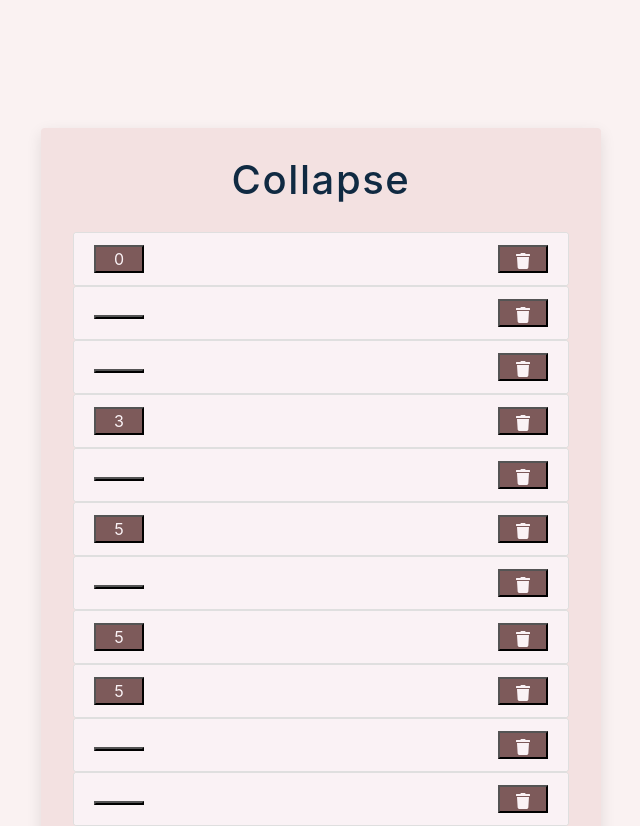
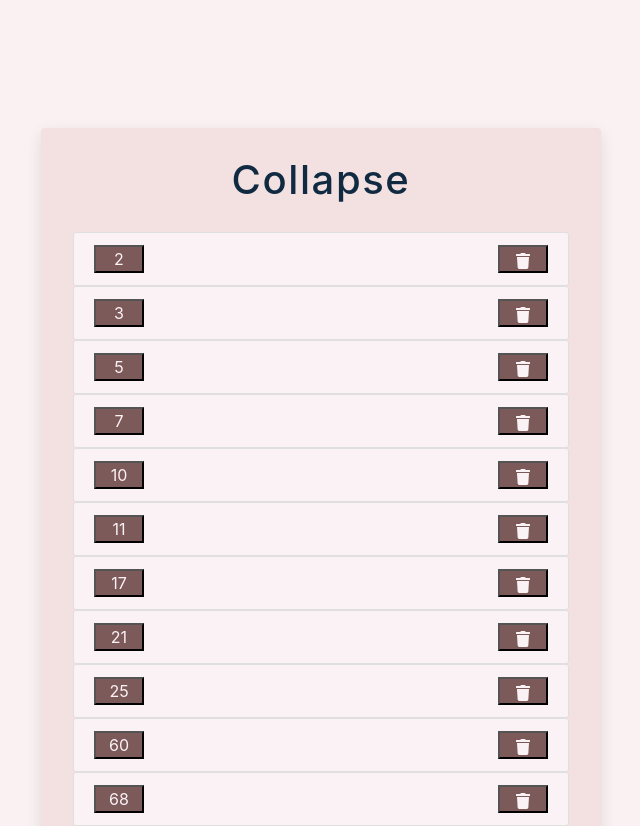
Before and after one commit to jaleyerdelen/accordion, a React (Create React App) app: page / in a window 1280 px wide. Shown: the top 826 px of the page, without its empty margins (319-959 px from the left). Built offline with nearby package versions, Linux system fonts and the light colour scheme.

Commit message:
Updated Toggle

```diff
--- a/src/App.js
+++ b/src/App.js
@@ -24,19 +24,24 @@ function App() {
     setDatas(datas.filter((item) => item.ID !== ID));
   };
 
-  const nest = (items, ID, link = "parentID") =>
-    items
-      .filter((item) => item[link] === ID)
-      .map((item) => ({ ...item, children: nest(items, item.ID) }));
-  console.log(nest(data));
+
+
+    let arr = [];
+    const nest = (items, ID, link = "parentID") =>
+      arr = items
+        .filter((item) => item[link] === ID)
+        .map((item) => ({ ...item, children: nest(items, item.ID) }));
+
+    nest(data)
 
   return (
     <section className="section-center">
       {alert.show && <Alert {...alert} removeAlert={showAlert} list={datas} />}
       <h2 className="text-center">Collapse</h2>
       <div className="grocery-container"></div>
-      <Toggle items={datas} nest={nest} removeItem={removeItem} />
+      <Toggle  items={arr} removeItem={removeItem} />
     </section>
+
   );
 }
 
--- a/src/Toggle.js
+++ b/src/Toggle.js
@@ -4,9 +4,7 @@ import { useAccordionToggle } from "react-bootstrap/AccordionToggle";
 import { FaTrash } from "../node_modules/react-icons/fa";
 
 function CustomToggle({ children, eventKey }) {
-  const decoratedOnClick = useAccordionToggle(eventKey, () =>
-    console.log("Hello World")
-  );
+  const decoratedOnClick = useAccordionToggle(eventKey, () => {});
 
   return (
     <a href>
@@ -17,16 +15,18 @@ function CustomToggle({ children, eventKey }) {
   );
 }
 
-function Toggle({ items, removeItem, ID, nest }) {
+function Toggle({ items, removeItem }) {
+  console.log(items);
   return (
     <div>
-      {items.map((data) => {
-        const { ID, Name, Phone, City, parentID } = data;
+      {items.map((el) => {
+        const { ID, Name, Phone, City } = el;
+
         return (
           <Accordion key={ID}>
             <Card>
               <Card.Header>
-                <CustomToggle eventKey="0">{parentID}</CustomToggle>
+                <CustomToggle eventKey="0">{ID}</CustomToggle>
                 <button
                   type="button"
                   className="delete-btns"
@@ -42,10 +42,40 @@ function Toggle({ items, removeItem, ID, nest }) {
                     <li> {City} </li>
                     <li> {Phone} </li>
                   </ul>
-                  <ul>
-                    <li>{ID}</li>
-                    <li>{City}</li>
-                  </ul>
+
+                  {el.children.length > 0 &&
+                    el.children.map((item) => {
+                      const { ID, Phone, City, Name } = item;
+                      return (
+                        <ul>
+                          <li>{Phone}</li>
+                        </ul>
+                      );
+                    })}
+                  <Card>
+                    <Card.Header>
+                      <CustomToggle
+                        eventKey="1"
+                        onClick={() =>
+                          (CustomToggle.eventKey = "1"
+                            ? (CustomToggle.eventKey = "0")
+                            : (CustomToggle.eventKey = "1"))
+                        }
+                      >
+                        Click me!
+                      </CustomToggle>
+                    </Card.Header>
+                    <Accordion.Collapse
+                      eventKey="1"
+                      onClick={() =>
+                        (Accordion.eventKey = "1"
+                          ? (Accordion.eventKey = "0")
+                          : (Accordion.eventKey = "1"))
+                      }
+                    >
+                      <Card.Body>Hello! I'm another body</Card.Body>
+                    </Accordion.Collapse>
+                  </Card>
                 </Card.Body>
               </Accordion.Collapse>
             </Card>
```
